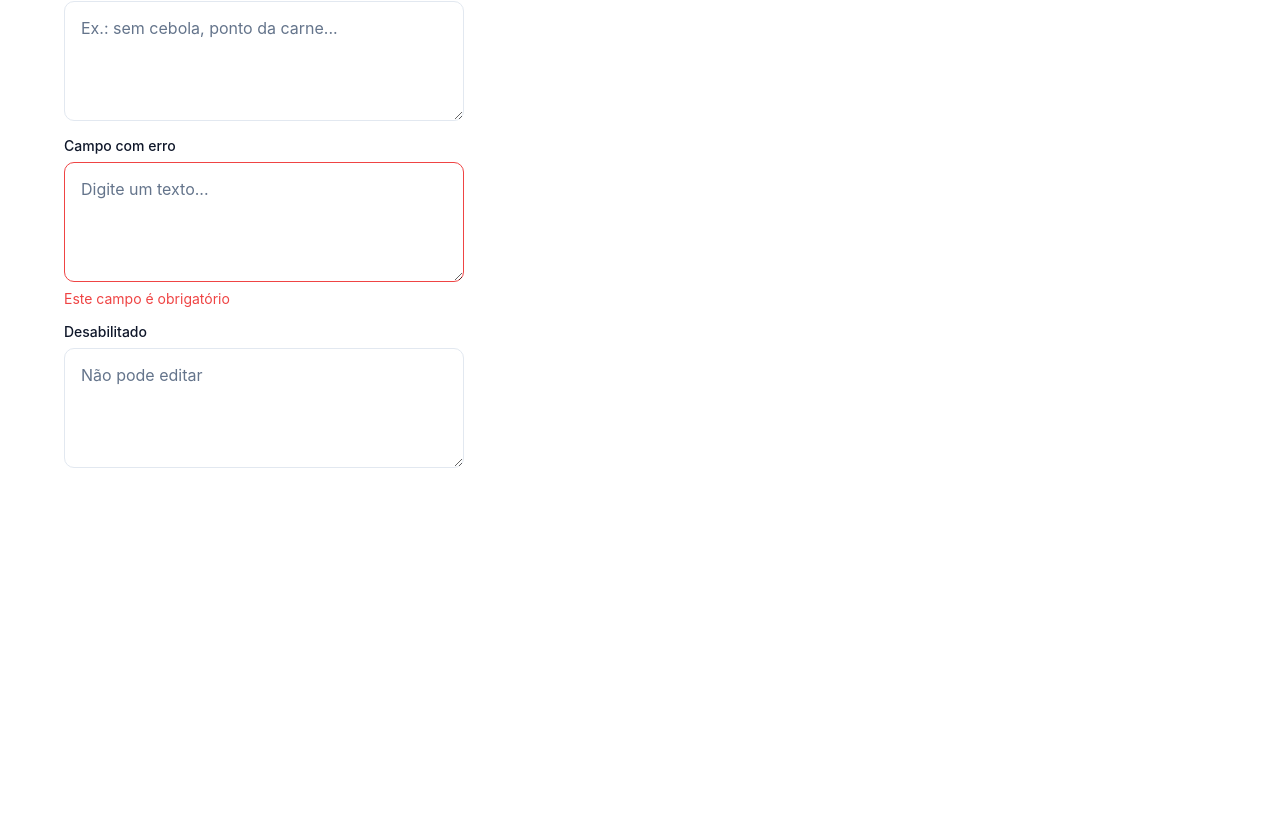
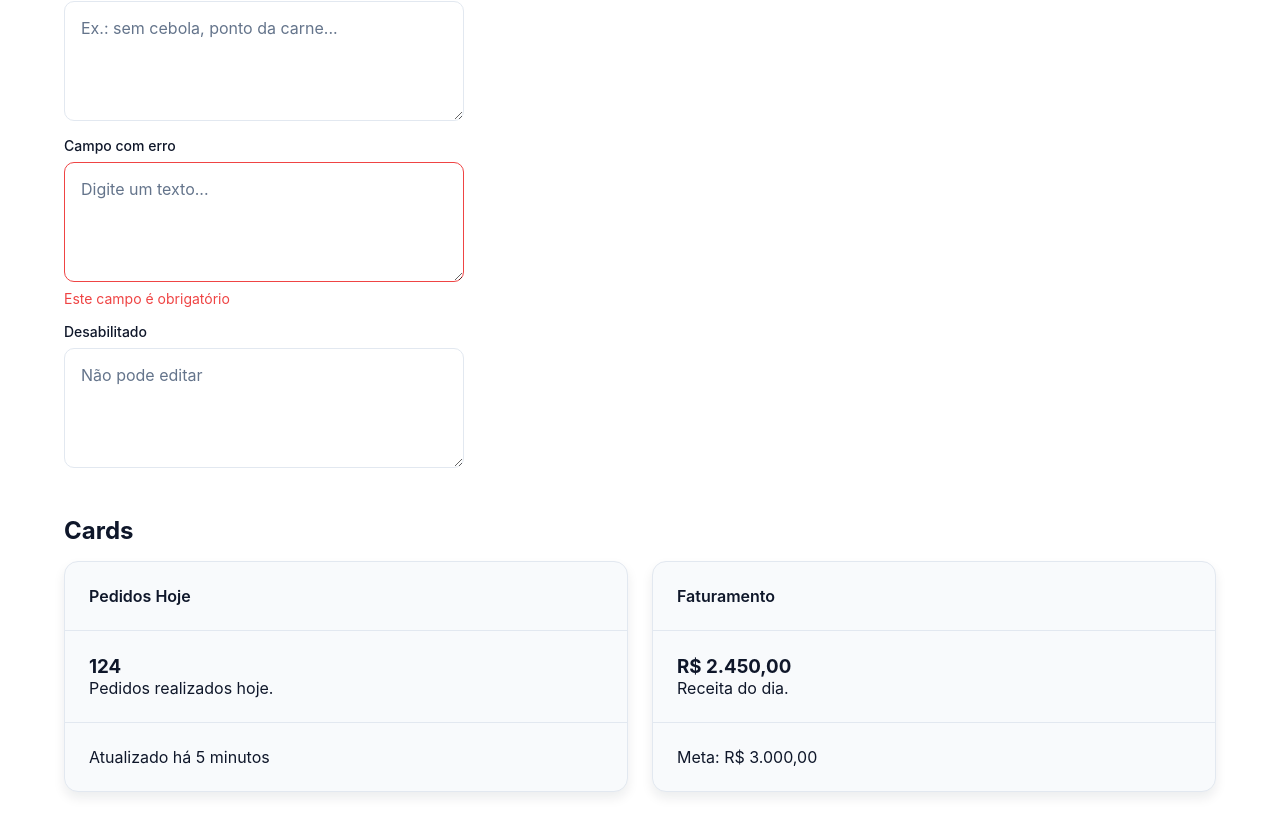
Before and after one commit to AromHanoB/atlas-food, a Next.js app: page / in a window 1280 px wide. Shown: the part 1250-2084 px from the top of the page. Before the commit the page ends 1766 px from the top, so only its background shows below. Built offline with nearby package versions, Linux system fonts and the light colour scheme.

Commit message:
feat(ui): add reusable Card component

```diff
--- a/app/page.tsx
+++ b/app/page.tsx
@@ -2,6 +2,7 @@ import { Button } from "@/components/ui/button";
 import { Spinner } from "@/components/ui/spinner";
 import { Input } from "@/components/ui/input";
 import { Textarea } from "@/components/ui/textarea";
+import { Card } from "@/components/ui/card";
 
 export default function Home() {
   return (
@@ -123,6 +124,40 @@ export default function Home() {
           />
         </div>
       </section>
+      <section>
+        <h2>Cards</h2>
+
+        <div
+          style={{
+            display: "grid",
+            gridTemplateColumns: "repeat(auto-fit, minmax(280px, 1fr))",
+            gap: "24px",
+            marginTop: "16px",
+          }}
+        >
+          <Card>
+            <Card.Header>Pedidos Hoje</Card.Header>
+
+            <Card.Body>
+              <h3>124</h3>
+              <p>Pedidos realizados hoje.</p>
+            </Card.Body>
+
+            <Card.Footer>Atualizado há 5 minutos</Card.Footer>
+          </Card>
+
+          <Card>
+            <Card.Header>Faturamento</Card.Header>
+
+            <Card.Body>
+              <h3>R$ 2.450,00</h3>
+              <p>Receita do dia.</p>
+            </Card.Body>
+
+            <Card.Footer>Meta: R$ 3.000,00</Card.Footer>
+          </Card>
+        </div>
+      </section>
     </main>
   );
 }
--- /dev/null
+++ b/components/ui/card/Card.module.css
@@ -0,0 +1,36 @@
+.card {
+  display: flex;
+  flex-direction: column;
+
+  background: var(--card-bg);
+
+  border: 1px solid var(--card-border);
+
+  border-radius: var(--card-radius);
+
+  box-shadow: var(--card-shadow);
+
+  overflow: hidden;
+
+  transition: var(--card-transition);
+}
+
+.header {
+  padding: var(--card-padding);
+
+  border-bottom: 1px solid var(--card-border);
+
+  font-weight: var(--font-weight-semibold);
+}
+
+.body {
+  padding: var(--card-padding);
+
+  flex: 1;
+}
+
+.footer {
+  padding: var(--card-padding);
+
+  border-top: 1px solid var(--card-border);
+}
--- /dev/null
+++ b/components/ui/card/Card.tsx
@@ -0,0 +1,55 @@
+import { cn } from "@/utils/cn";
+
+import styles from "./Card.module.css";
+import type { CardProps, CardSectionProps } from "./Card.types";
+
+function Root({
+  children,
+  className,
+  ...props
+}: CardProps) {
+  return (
+    <div
+      className={cn(styles.card, className)}
+      {...props}
+    >
+      {children}
+    </div>
+  );
+}
+
+function Header({
+  children,
+}: CardSectionProps) {
+  return (
+    <div className={styles.header}>
+      {children}
+    </div>
+  );
+}
+
+function Body({
+  children,
+}: CardSectionProps) {
+  return (
+    <div className={styles.body}>
+      {children}
+    </div>
+  );
+}
+
+function Footer({
+  children,
+}: CardSectionProps) {
+  return (
+    <div className={styles.footer}>
+      {children}
+    </div>
+  );
+}
+
+export const Card = Object.assign(Root, {
+  Header,
+  Body,
+  Footer,
+});
--- /dev/null
+++ b/components/ui/card/index.ts
@@ -0,0 +1,6 @@
+export { Card } from "./Card";
+
+export type {
+  CardProps,
+  CardSectionProps,
+} from "./Card.types";
--- a/styles/semantic.css
+++ b/styles/semantic.css
@@ -9,3 +9,4 @@
 @import "./semantic/spinner.css";
 @import "./semantic/input.css";
 @import "./semantic/textarea.css";
+@import "./semantic/card.css";
--- a/styles/semantic/card.css
+++ b/styles/semantic/card.css
@@ -0,0 +1,25 @@
+:root {
+  /* Background */
+
+  --card-bg: var(--color-surface);
+
+  /* Border */
+
+  --card-border: var(--color-border);
+
+  /* Radius */
+
+  --card-radius: var(--radius-lg);
+
+  /* Shadow */
+
+  --card-shadow: var(--shadow-md);
+
+  /* Padding */
+
+  --card-padding: var(--spacing-6);
+
+  /* Transition */
+
+  --card-transition: var(--transition-fast);
+}
```
Also changed, not shown: components/ui/card/Card.types.ts (added, +9 -0 lines).
